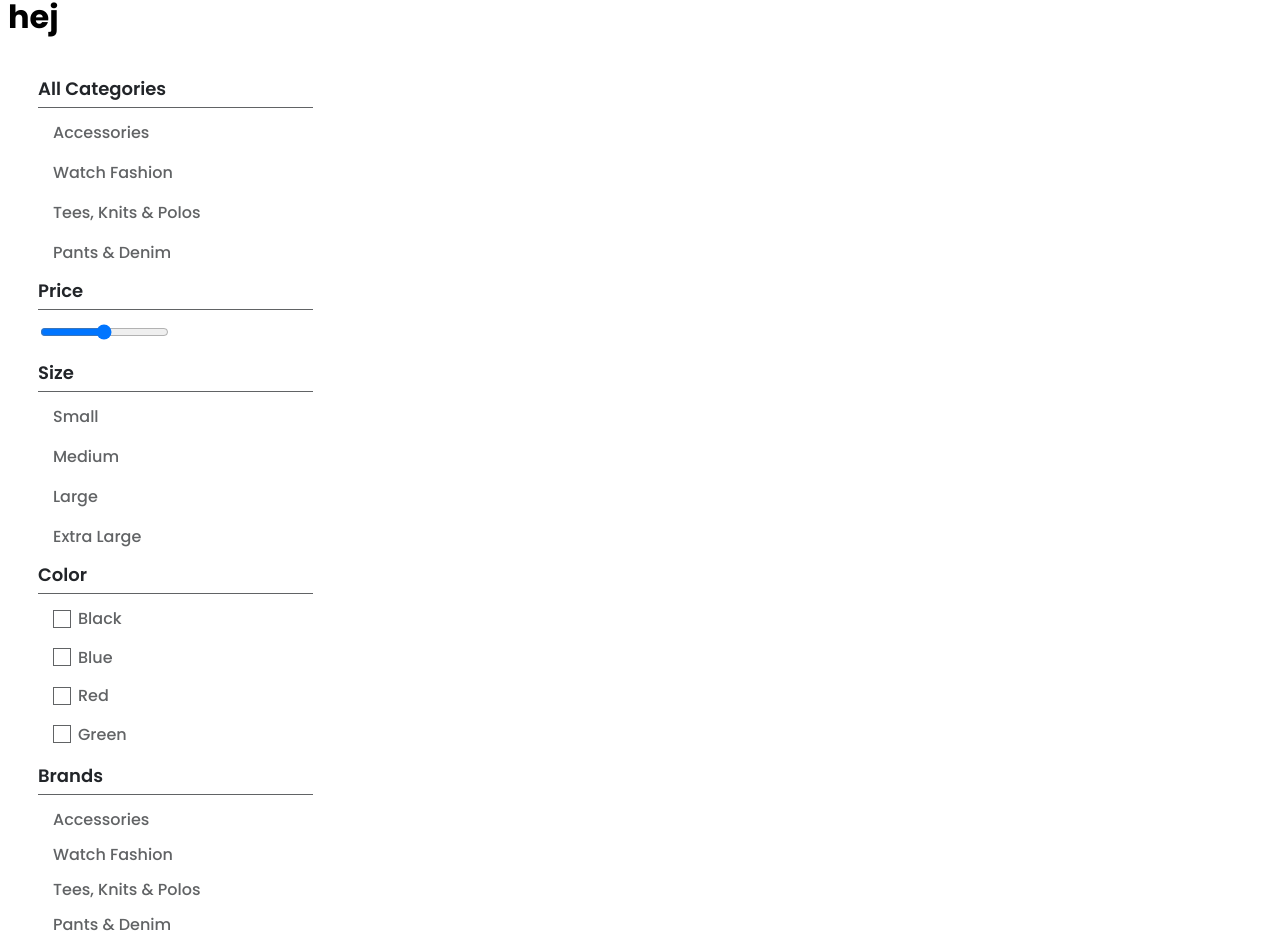
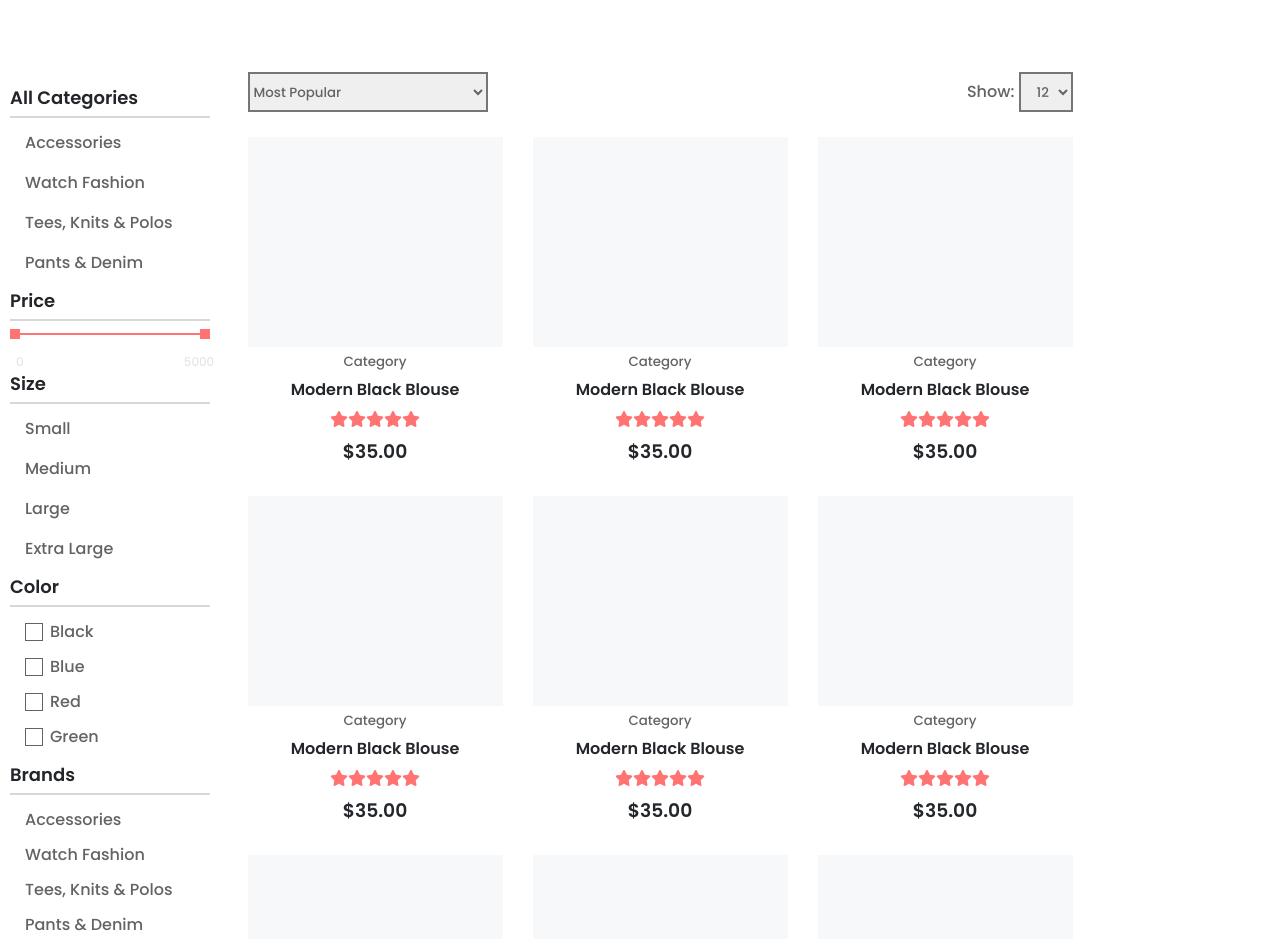
Before and after one commit to saraohman97/fixxo, a React (Create React App) app in the folder e-commerce/: page / in a window 1280 px wide. Shown: the part 28-967 px from the top of the page. Built offline with nearby package versions, Linux system fonts and the light colour scheme.

Commit message:
Product Page Design Done
Är nu färdig med designen av filtret och listningen av produkterna. Footer och Header saknas fortfarande med sidans "viktiga" design finns nu.

```diff
--- a/e-commerce/src/App.js
+++ b/e-commerce/src/App.js
@@ -6,7 +6,6 @@ function App() {
   return (
     <div className="App">
       <ProductPage />
-
     </div>
   );
 }
--- a/e-commerce/src/components/ProductPageFilter.jsx
+++ b/e-commerce/src/components/ProductPageFilter.jsx
@@ -1,57 +1,61 @@
 import React from 'react'
+import MultiRangeSlider from './multiRangeSlider/MultiRangeSlider'
+
 
 const ProductpageFilter = () => {
   return (
-    <div className='Product-Page-Filter'>
-        <div className='AllCategories'>
+    <div className='product-page-filter'>
+        <div className='all-categories'>
             <h1 className='border'>All Categories</h1>
-            <div className='AllCategoriesExamples'>
+            <div className='all-categories-examples'>
                 <h2>Accessories</h2>
                 <h2>Watch Fashion</h2>
                 <h2>Tees, Knits & Polos</h2>
                 <h2>Pants & Denim</h2>
             </div>
         </div>
-        <div className='Price'>
+        <div className='price'>
             <h1 className='border'>Price</h1>
-            <div class="slidecontainer">
-                <input type="range" min="1" max="100" value="50" class="slider" id="myRange" />
-            </div>
+            <MultiRangeSlider min={0}
+            max={5000}
+            onChange={({ min, max }) => console.log(`min = ${min}, max = ${max}`)}
+            />
+
         </div>
-        <div className='Size'>
+        <div className='size'>
             <h1 className='border'>Size</h1>
-            <div className='SizeChoices'>
+            <div className='size-choices'>
                 <h2>Small</h2>
                 <h2>Medium</h2>
                 <h2>Large</h2>
                 <h2>Extra Large</h2>
             </div>
         </div>
-        <div className='Color'>
+        <div className='color'>
             <h1 className='border'>Color</h1>
-            <div className='Checkbox-Colors'>
-                <div className='Checkbox'>
+            <div className='checkbox-colors'>
+                <div className='checkbox'>
                     <label className='checkbox' for="myCheckboxBlack">
                         <input className='checkbox-input' type="checkbox" name="checkboxBlack" id="myCheckboxBlack"/>
                         <div className='checkbox-box'></div>
                         Black
                     </label>
                 </div>
-                <div className='Checkbox'>
+                <div className='checkbox'>
                     <label className='checkbox' for="myCheckboxBlue">
                         <input className='checkbox-input' type="checkbox" name="checkboxBlue" id="myCheckboxBlue"/>
                         <div className='checkbox-box'></div>
                         Blue
                     </label>
                 </div>
-                <div className='Checkbox'>
+                <div className='checkbox'>
                     <label className='checkbox' for="myCheckboxRed">
                         <input className='checkbox-input' type="checkbox" name="checkboxRed" id="myCheckboxRed"/>
                         <div className='checkbox-box'></div>
                         Red
                     </label>
                 </div>
-                <div className='Checkbox'>
+                <div className='checkbox'>
                     <label className='checkbox' for="myCheckboxGreen">
                         <input className='checkbox-input' type="checkbox" name="checkboxGreen" id="myCheckboxGreen"/>
                         <div className='checkbox-box'></div>
@@ -61,9 +65,9 @@ const ProductpageFilter = () => {
 
             </div>
         </div>
-        <div className='Brands'>
+        <div className='brands'>
             <h1 className='border'>Brands</h1>
-            <div className='BrandsChoices'>
+            <div className='brands-choices'>
                 <h2>Accessories</h2>
                 <h2>Watch Fashion</h2>
                 <h2>Tees, Knits & Polos</h2>
--- a/e-commerce/src/components/ProductPageListings.jsx
+++ b/e-commerce/src/components/ProductPageListings.jsx
@@ -1,20 +1,70 @@
-import React from 'react'
+import React, { useState } from 'react';
+import SalesCard from './SalesCard'
+
+let option = 12;
+let tempsalesCards = [];
+for (let i = 0; i < option; i++) {
+  tempsalesCards.push(<SalesCard/>);
+}
 
 const ProductPageListings = () => {
+
+  const [salesCards, setSalesCards] = React.useState(tempsalesCards);
+  const calcNrDisplay = () => {
+
+    tempsalesCards = [];
+    for (let i = 0; i < option; i++) {
+      tempsalesCards.push(<SalesCard/>);
+    }
+    setSalesCards(tempsalesCards);
+
+  }
+
+
+
+  const handleChange = (e) => {
+    option = e.target.value;
+    calcNrDisplay();
+    console.log(salesCards);
+  };
+
+
+
   return (
-    <div>
-        <div>
-        <select name="sorting" id="sorting">
-            <option value="most-popular">Most Popular</option>
-            <option value="recently-added">Recently Added</option>
-        </select>
+    <div className='center-align'>
+        <div className='product-page-div'>
+          <div className='product-page-listings-filters'>
+            <div>
+            <select name="sorting" id="sorting" className='sorting-options'>
+                  <option value="most-popular">Most Popular</option>
+                  <option value="recently-added">Recently Added</option>
+              </select>
+            </div>
+            <div>
+              <label for="show-options" className='show-options-label'>Show: </label>
+              <select name="show-options" id="show-options" className='show-options-select' onChange={handleChange}>
+                  <option value="12">12</option>
+                  <option value="15">15</option>
 
-        <label for="show-options">Show: </label>
-        <select name="show-options" id="show-options">
-            <option value="option-12">12</option>
-            <option value="option-15">15</option>
+              </select>
 
-        </select>
+            </div>
+
+          </div>
+
+          <div className='product-page-listings'>
+            {salesCards.map((card) => {
+              return <SalesCard/>;
+            })}
+
+          </div>
+          <div class="pagination">
+            <a href="#">&laquo;</a>
+            <a href="#" class="active">01</a>
+            <a href="#">02</a>
+            <a href="#">03</a>
+            <a href="#">&raquo;</a>
+          </div>
         </div>
 
     </div>
--- /dev/null
+++ b/e-commerce/src/components/SalesCard.css
@@ -0,0 +1,38 @@
+
+.root{
+
+}
+.product-page-card{
+    display: flex;
+    justify-content: center;
+}
+.product-page-card p{
+    margin: 0;
+    color: #23262A;
+    font-weight: 600;
+}
+.product-page-inner-card{
+    display: flex;
+    flex-direction: column;
+    align-items: center;
+    gap: 5px;
+}
+.product-page-card h3{
+    margin: 0px;
+    font-weight: 600;
+    color: #23262A;
+}
+.product-page-card small{
+    margin: 0px;
+    font-weight: 500;
+    color: #616365;
+}
+.product-page-card-picture{
+    width: 255px;
+    height: 210px;
+    background-color: #F7F8FA;
+}
+
+.fa-star {
+    color: #FF7373;
+}
--- /dev/null
+++ b/e-commerce/src/components/SalesCard.jsx
@@ -0,0 +1,27 @@
+import React from 'react'
+import './SalesCard.css'
+
+const SalesCard = (product) => {
+  return (
+    <div className='product-page-card'>
+      <div className='product-page-inner-card'>
+        <div className='product-page-card-picture'>
+          {/* <img src="#" alt="" /> */}
+        </div>
+        <small>Category</small>
+        <p>Modern Black Blouse{product.data}</p>
+        <div>
+          <i className="fa-solid fa-star"></i>
+          <i className="fa-solid fa-star"></i>
+          <i className="fa-solid fa-star"></i>
+          <i className="fa-solid fa-star"></i>
+          <i className="fa-solid fa-star"></i>
+        </div>
+        <h3>$35.00</h3>
+      </div>
+
+    </div>
+  )
+}
+
+export default SalesCard
--- /dev/null
+++ b/e-commerce/src/components/multiRangeSlider/MultiRangeSlider.css
@@ -0,0 +1,97 @@
+.container {
+
+  display: flex;
+  align-items: center;
+  justify-content: center;
+}
+
+.slider {
+    position: relative;
+    width: 200px;
+}
+
+.slider__track,
+.slider__range,
+.slider__left-value,
+.slider__right-value {
+  position: absolute;
+}
+
+.slider__track,
+.slider__range {
+  border-radius: 3px;
+  height: 2px;
+}
+
+.slider__track {
+  background-color: #6163653f;
+  width: 100%;
+  z-index: 1;
+}
+
+.slider__range {
+  background-color: #FF7373;
+  z-index: 2;
+}
+
+.slider__left-value,
+.slider__right-value {
+  color: #dee2e6;
+  font-size: 12px;
+  margin-top: 20px;
+}
+
+.slider__left-value {
+  left: 6px;
+}
+
+.slider__right-value {
+  right: -4px;
+}
+
+/* Removing the default appearance */
+.thumb,
+.thumb::-webkit-slider-thumb {
+  -webkit-appearance: none;
+  -webkit-tap-highlight-color: transparent;
+}
+
+.thumb {
+  pointer-events: none;
+  position: absolute;
+  height: 0;
+  width: 200px;
+  outline: none;
+}
+
+.thumb--left {
+  z-index: 3;
+}
+
+.thumb--right {
+  z-index: 4;
+}
+
+/* For Chrome browsers */
+.thumb::-webkit-slider-thumb {
+  background-color: #FF7373;
+  border: none;
+  cursor: pointer;
+  height: 10px;
+  width: 10px;
+  margin-top: 2px;
+  pointer-events: all;
+  position: relative;
+}
+
+/* For Firefox browsers */
+.thumb::-moz-range-thumb {
+  background-color: #FF7373;
+  border: none;
+  cursor: pointer;
+  height: 10px;
+  width: 10px;
+  margin-top: 4px;
+  pointer-events: all;
+  position: relative;
+}
--- /dev/null
+++ b/e-commerce/src/components/multiRangeSlider/MultiRangeSlider.jsx
@@ -0,0 +1,88 @@
+import React, { useCallback, useEffect, useState, useRef } from "react";
+import PropTypes from "prop-types";
+import "./MultiRangeSlider.css";
+
+const MultiRangeSlider = ({ min, max, onChange }) => {
+  const [minVal, setMinVal] = useState(min);
+  const [maxVal, setMaxVal] = useState(max);
+  const minValRef = useRef(min);
+  const maxValRef = useRef(max);
+  const range = useRef(null);
+
+  // Convert to percentage
+  const getPercent = useCallback(
+    (value) => Math.round(((value - min) / (max - min)) * 100),
+    [min, max]
+  );
+
+  // Set width of the range to decrease from the left side
+  useEffect(() => {
+    const minPercent = getPercent(minVal);
+    const maxPercent = getPercent(maxValRef.current);
+
+    if (range.current) {
+      range.current.style.left = `${minPercent}%`;
+      range.current.style.width = `${maxPercent - minPercent}%`;
+    }
+  }, [minVal, getPercent]);
+
+  // Set width of the range to decrease from the right side
+  useEffect(() => {
+    const minPercent = getPercent(minValRef.current);
+    const maxPercent = getPercent(maxVal);
+
+    if (range.current) {
+      range.current.style.width = `${maxPercent - minPercent}%`;
+    }
+  }, [maxVal, getPercent]);
+
+  // Get min and max values when their state changes
+  useEffect(() => {
+    onChange({ min: minVal, max: maxVal });
+  }, [minVal, maxVal, onChange]);
+
+  return (
+    <div className="container">
+      <input
+        type="range"
+        min={min}
+        max={max}
+        value={minVal}
+        onChange={(event) => {
+          const value = Math.min(Number(event.target.value), maxVal - 1);
+          setMinVal(value);
+          minValRef.current = value;
+        }}
+        className="thumb thumb--left"
+        style={{ zIndex: minVal > max - 100 && "5" }}
+      />
+      <input
+        type="range"
+        min={min}
+        max={max}
+        value={maxVal}
+        onChange={(event) => {
+          const value = Math.max(Number(event.target.value), minVal + 1);
+          setMaxVal(value);
+          maxValRef.current = value;
+        }}
+        className="thumb thumb--right"
+      />
+
+      <div className="slider">
+        <div className="slider__track" />
+        <div ref={range} className="slider__range" />
+        <div className="slider__left-value">{minVal}</div>
+        <div className="slider__right-value">{maxVal}</div>
+      </div>
+    </div>
+  );
+};
+
+MultiRangeSlider.propTypes = {
+  min: PropTypes.number.isRequired,
+  max: PropTypes.number.isRequired,
+  onChange: PropTypes.func.isRequired
+};
+
+export default MultiRangeSlider;
--- a/e-commerce/src/views/ProductPage.css
+++ b/e-commerce/src/views/ProductPage.css
@@ -9,78 +9,85 @@ body {
     font-family: 'Poppins', sans-serif;
 }
 
-.Product-Page-Filter{
+.product-page{
     display: flex;
     justify-content: center;
+    margin-top: 100px;
+    margin-right: 190px
+
+}
+
+.product-page-filter{
+    display: flex;
     flex-direction: column;
     width: 275px;
     margin-left: 30px;
 }
-.Product-Page-Filter h1{
+.product-page-filter h1{
     font-size: 18px;
     font-weight: 600;
     color: #222529;
 }
-.Product-Page-Filter h2{
+.product-page-filter h2{
     font-size: 16px;
     font-weight: 500;
     color: var(--pp-clr-gray);
 }
 
 /* All Categories CSS */
-.AllCategories{
+.all-categories{
 display: flex;
 flex-direction: column;
 justify-content: flex-start;
 }
 .border{
-    border-bottom: 1px solid var(--pp-clr-gray);
+    border-bottom: 2px solid #61636541;
     padding-bottom: 5px;
 }
-.AllCategoriesExamples {
+.all-categories-examples {
     display: flex;
     flex-direction: column;
     gap: 15px;
     padding-left: 15px;
 
 }
-.AllCategoriesExamples h2{
+.all-categories-examples h2{
     margin: 0;
 }
 
 /* Price */
-.Price{
+.price{
     display: flex;
     justify-content: center;
     flex-direction: column;
 }
-.Price .slider {
+.price .slider {
     background-color: red;
 }
 
 /* Size CSS */
-.Size{
+.size{
     display: flex;
     flex-direction: column;
     justify-content: flex-start;
     }
-.SizeChoices {
+.size-choices {
     display: flex;
     flex-direction: column;
     gap: 15px;
     padding-left: 15px;
 
 }
-.SizeChoices h2{
+.size-choices h2{
     margin: 0;
 }
 
-.Color{
+.color{
     display: flex;
     flex-direction: column;
     justify-content: flex-start;
     }
-.Checkbox-Colors {
+.checkbox-colors {
     display: flex;
     flex-direction: column;
     gap: 10px;
@@ -88,7 +95,7 @@ justify-content: flex-start;
 
 
 }
-.Checkbox-Colors label{
+.checkbox-colors label{
     font-weight: 500;
     color: var(--pp-clr-gray);
 
@@ -123,24 +130,125 @@ justify-content: flex-start;
 
 
 
-.Brands{
+.brands{
     display: flex;
     flex-direction: column;
     justify-content: flex-start;
 }
-.BrandsChoices {
+.brands-choices {
     display: flex;
     flex-direction: column;
     gap: 10px;
     padding-left: 15px;
 
 }
-.BrandsChoices h2{
+.brands-choices h2{
     margin: 0;
 }
 
 
-.Checkbox-Colors{
+.checkbox-colors{
     display: flex;
     flex-direction: column;
 }
+
+
+
+
+/* Product Page Cards Wrap */
+.center-align{
+    display: flex;
+    justify-content: center;
+}
+.product-page-div{
+    display: flex;
+    justify-content: center;
+    flex-direction: column;
+    align-items: center;
+    width: 900px;
+    gap: 25px;
+}
+.product-page-listings-filters{
+    display: flex;
+    /* Tror width är ett väldigt dåligt sätt :( */
+    width: 825px;
+    align-items: center;
+    justify-content: space-between;
+
+
+}
+.product-page-listings{
+    display: flex;
+    gap: 30px;
+    flex-wrap: wrap;
+    align-items: center;
+    justify-content: center;
+}
+/* Sorting Options */
+.sorting-options{
+    width: 240px;
+    height: 40px;
+    font-weight: 500;
+    color: #616365;
+    border-radius: 0;
+    font-family: 'Poppins', sans-serif;
+    border-width: 2px;
+}
+
+/* Show Options */
+.show-options-label
+{
+    color: #616365;
+    font-weight: 500;
+
+}
+.show-options-select{
+    width: 54px;
+    height: 40px;
+    padding-left: 12px;
+    font-family: 'Poppins', sans-serif;
+    color: #616365;
+    font-weight: 500;
+    border-radius: 0;
+    border-width: 2px;
+}
+
+
+/* Pagination */
+.pagination {
+   display: inline-flex;
+   justify-content: center;
+   align-items: ce;
+   margin-bottom: 50px;
+}
+
+.pagination a {
+    display: flex;
+    justify-content: center;
+    color: #616365;
+    padding: 10px 10px;
+    text-decoration: none;
+    transition: #FF7373 .3s;
+    background-color: #F4F4F4;
+    border-radius: 1000px;
+    margin: 10px;
+    width: 25px;
+    height: 25px;
+}
+
+.pagination a.active {
+    background-color: #FF7373;
+    color: #F4F4F4;
+    border: 1px solid #FF7373;
+}
+
+.pagination a:hover:not(.active) {
+    background-color: #F4F4F4;
+}
+
+
+
+/* Slider css */
+.price{
+    margin-bottom: 25px;
+}
--- a/e-commerce/src/views/ProductPage.jsx
+++ b/e-commerce/src/views/ProductPage.jsx
@@ -6,8 +6,7 @@ import ProductPageListings from "../components/ProductPageListings";
 const ProductPage = () => {
 
     return(
-        <div>
-            <h1>hej</h1>
+        <div className="product-page">
             <ProductpageFilter />
             <ProductPageListings />
         </div>
```
